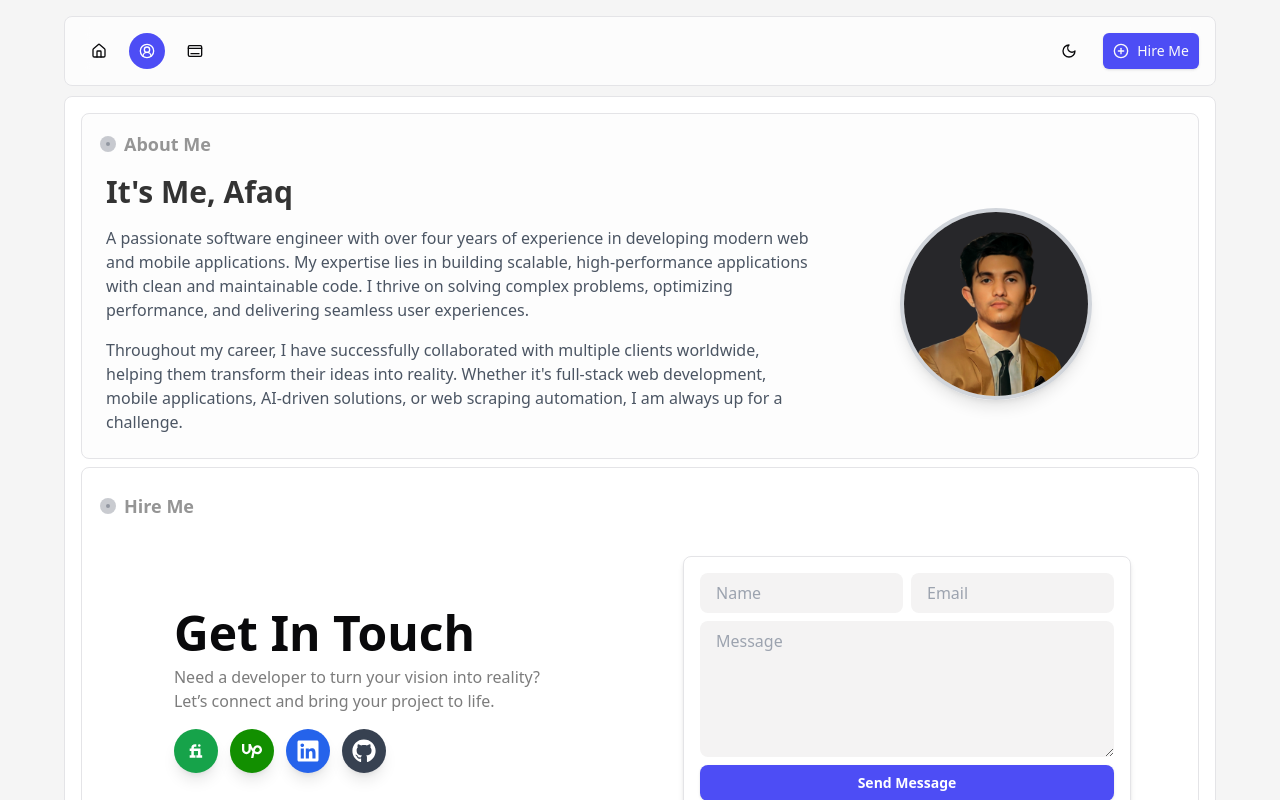
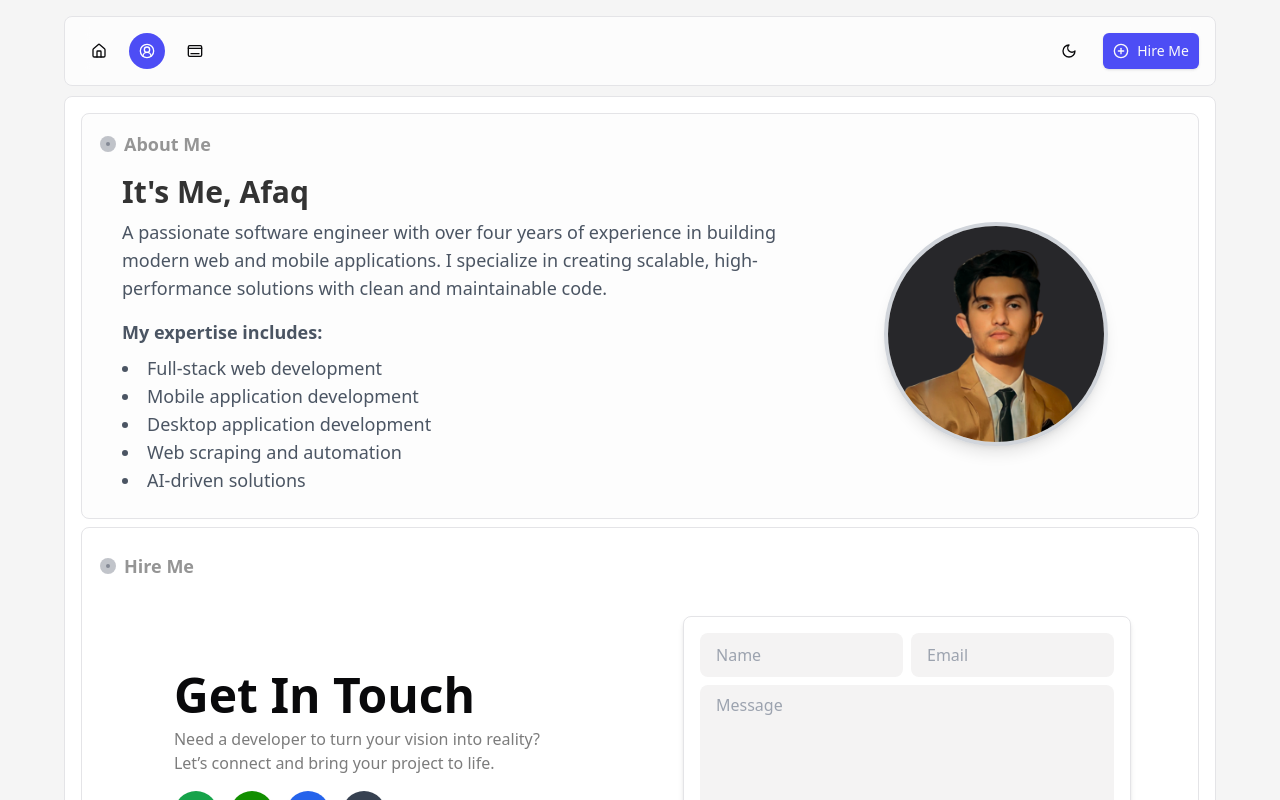
Before and after one commit to mafaqatiq/frontend, a Next.js app: page /profile in a window 1280 px wide. Shown: the top 800 px of the page. Built offline with nearby package versions, Linux system fonts and the light colour scheme.

Commit message:
updated profile page

```diff
--- a/app/(root)/profile/page.tsx
+++ b/app/(root)/profile/page.tsx
@@ -15,22 +15,18 @@ const Profile = () => {
   }
 
   return (
-    <div className="dark:selection:bg-[#212121]  selection:bg-slate-400  mx-auto w-[90%] max-w-6xl mb-2 lg:mt-24 mt-20 lg:px-4 sm:px-4 lg:pt-4 sm:pt-4 lg:pb-2 sm:pb-2 px-1 py-2 dark:border-none border rounded-lg backdrop-blur-md dark:bg-[#242124]/50 bg-white">
+    <div className="dark:selection:bg-[#212121] selection:bg-slate-400 mx-auto w-[90%] max-w-6xl mb-2 lg:mt-24 mt-20 lg:px-4 sm:px-4 lg:pt-4 sm:pt-4 lg:pb-2 sm:pb-2 px-1 py-2 dark:border-none border rounded-lg backdrop-blur-md dark:bg-[#242124]/50 bg-white">
       <motion.div
         ref={ref}
         initial={{ opacity: 0, y: 20 }}
         animate={hasAnimated ? { opacity: 1, y: 0 } : {}}
         transition={{ duration: 0.3, ease: "easeOut" }}
-        className="skills scroll-mt-24 dark:bg-[#2c2c2c] bg-[#FDFDFD] rounded-lg mt-6 mx-2 lg:mx-0 sm:mx-0 sm:mt-14 lg:mt-0 border"
+        className="skills scroll-mt-24 dark:bg-[#2c2c2c] bg-[#FDFDFD] rounded-lg mt-2 mx-2 lg:mx-0 sm:mx-0 sm:mt-0 lg:mt-0 border"
       >
+        {/* About Me Header */}
         <div className="flex justify-between sm:mx-6 sm:py-6 py-2 lg:mx-6 lg:py-4">
-                <div
-                  className="flex items-center px-4 sm:px-0 lg:px-0 py-0"
-                >
-                  <span
-                    className="relative flex justify-center items-center w-0.5 h-0.5 sm:w-1 sm:h-1 lg:w-1 lg:h-1 dark:bg-gray-500 bg-gray-500 rounded-full
-                          lg:mr-2 mr-2 animate-pulse before:content-[''] before:absolute before:w-2 before:h-2 lg:before:w-4 lg:before:h-4 before:rounded-full before:bg-gray-500 before:opacity-50 before:animate-wave"
-                  ></span>
+          <div className="flex items-center px-4 sm:px-0 lg:px-0 py-0">
+            <span className="relative flex justify-center items-center w-0.5 h-0.5 sm:w-1 sm:h-1 lg:w-1 lg:h-1 dark:bg-gray-500 bg-gray-500 rounded-full lg:mr-2 mr-2 animate-pulse before:content-[''] before:absolute before:w-2 before:h-2 lg:before:w-4 lg:before:h-4 before:rounded-full before:bg-gray-500 before:opacity-50 before:animate-wave"></span>
             <span className="lg:ml-1.5 sm:text-base lg:text-lg text-xs font-semibold text-[#959595] dark:text-[#b5b5b5]">
               About Me
             </span>
@@ -40,24 +36,30 @@ const Profile = () => {
         {/* About Me Section */}
         <div className="px-6 pb-6 flex flex-col-reverse lg:flex-row items-center lg:items-center">
           {/* Left Side - Text */}
-          <div className="lg:w-2/3 lg:text-left sm:text-left text-center">
-            <h2 className="text-2xl lg:text-3xl font-bold text-[#333] dark:text-white">
+          <div className="lg:w-2/3 sm:mt-6 lg:text-left sm:text-left mt-4 lg:mt-0 pl-4">
+            <h2 className="text-2xl lg:text-3xl font-bold text-center sm:text-left lg:text-left text-[#333] dark:text-white">
               It&apos;s Me, Afaq
             </h2>
-            <p className="mt-4 text-gray-600 dark:text-gray-300 text-sm lg:text-base">
-              A passionate software engineer with over four years of experience
-              in developing modern web and mobile applications. My expertise
-              lies in building scalable, high-performance applications with
-              clean and maintainable code. I thrive on solving complex problems,
-              optimizing performance, and delivering seamless user experiences.
+            <p className="mt-2 text-gray-600 text-center sm:text-left lg:text-left dark:text-gray-300 text-sm sm:text-lg lg:text-lg">
+              A passionate software engineer with over four years of experience in building modern web and mobile applications. I specialize in creating scalable, high-performance solutions with clean and maintainable code.
             </p>
-            <p className="mt-4 text-gray-600 dark:text-gray-300 text-sm lg:text-base">
-              Throughout my career, I have successfully collaborated with
-              multiple clients worldwide, helping them transform their ideas
-              into reality. Whether it&apos;s full-stack web development, mobile
-              applications, AI-driven solutions, or web scraping automation, I
-              am always up for a challenge.
+            <p className="mt-4 text-gray-600 font-bold dark:text-gray-300 text-center sm:text-left lg:text-left text-sm sm:text-lg lg:text-lg">
+              My expertise includes:
             </p>
+
+            {/* Mobile: Paragraph */}
+            <div className="block sm:hidden mt-2 text-gray-600 dark:text-gray-300 text-sm text-center sm:text-left lg:text-left">
+              Full-stack web development, mobile application development, desktop application development, web scraping and automation, and AI-driven solutions.
+            </div>
+
+            {/* Larger Screens: Bullet Points */}
+            <ul className="hidden sm:block mt-2 text-gray-600 dark:text-gray-300 text-sm sm:text-lg lg:text-lg list-disc list-inside">
+              <li>Full-stack web development</li>
+              <li>Mobile application development</li>
+              <li>Desktop application development</li>
+              <li>Web scraping and automation</li>
+              <li>AI-driven solutions</li>
+            </ul>
           </div>
 
           {/* Right Side - Image */}
@@ -65,17 +67,20 @@ const Profile = () => {
             <Image
               src="/profile.png"
               alt="Afaq's Profile"
-    width={200}
-    height={200}
-    className="w-28 h-28 sm:w-48 sm:h-48 lg:w-48 lg:h-48 rounded-full object-cover shadow-lg border-4 border-gray-300 dark:border-gray-600"
+              width={250}
+              height={250}
+              className="w-32 h-32 sm:w-60 sm:h-60 lg:w-56 lg:h-56 sm:rounded-2xl rounded-full lg:rounded-full object-cover shadow-lg border-4 border-gray-300 dark:border-gray-600"
             />
           </div>
-
         </div>
       </motion.div>
+
+      {/* Hire Me Section */}
       <section className="hire-me scroll-mt-24 dark:bg-[#2c2c2c] bg-white rounded-lg mt-2 pb-0 lg:pb-8 sm:pb-8 mx-2 lg:mx-0 sm:mx-0 sm:mt-2 lg:mt-2 border">
         <HireMeSection />
       </section>
+
+      {/* Footer Section */}
       <section className="dark:bg-[#2c2c2c] bg-white rounded-lg pb-0 mx-2 lg:mx-0 sm:mx-0 sm:mt-2 lg:mt-2">
         <FooterSection />
       </section>
--- a/components/HireMeSection.tsx
+++ b/components/HireMeSection.tsx
@@ -83,14 +83,14 @@ const HireMeSection = () => {
                   <input
                     type="text"
                     placeholder="Name"
-                    className="w-full px-4 py-2 dark:bg-[#2c2c2c] bg-[#f4f3f3] dark:text-white text-black rounded-lg dark:focus:bg-[#222222] focus:bg-[#f7f5f5]   dark:focus:outline-double "
+                    className="w-full px-4 py-2.5 dark:bg-[#2c2c2c] bg-[#f4f3f3] dark:text-white text-black rounded-lg dark:focus:bg-[#222222] focus:bg-[#f7f5f5]   dark:focus:outline-double "
                   />
                 </div>
                 <div className="flex flex-col w-full">
                   <input
                     type="email"
                     placeholder="Email"
-                    className="w-full px-4 py-2 dark:bg-[#2c2c2c] bg-[#f4f3f3] dark:text-white text-black rounded-lg dark:focus:bg-[#222222]   dark:focus:outline-double  "
+                    className="w-full px-4 py-2.5 dark:bg-[#2c2c2c] bg-[#f4f3f3] dark:text-white text-black rounded-lg dark:focus:bg-[#222222]   dark:focus:outline-double  "
                   />
                 </div>
               </div>
--- a/components/ProjectCardsProjectPage.tsx
+++ b/components/ProjectCardsProjectPage.tsx
@@ -154,7 +154,7 @@ const ProjectCard: React.FC<ProjectCardProps> = ({
               <button
                 key={index}
                 disabled
-                className="flex text-xs lg:text-xs sm:text-xs items-center gap-2  dark:border-none  dark:bg-[#484747] text-black border dark:text-white lg:px-3 px-3 mr-1 sm:m-0 lg:m-0 py-2 my-1 rounded-lg transition-all duration-300 dark:hover:bg-[#585858]"
+                className="flex text-xs lg:text-xs sm:text-xs items-center gap-2  dark:border-none hover:bg-[#efeeee]  dark:bg-[#484747] text-black border dark:text-white lg:px-3 px-3 mr-1 sm:m-0 lg:m-0 py-2 my-1 rounded-lg transition-all duration-300 dark:hover:bg-[#585858]"
               >
                 {tech}
               </button>
--- a/components/ProjectsSection.tsx
+++ b/components/ProjectsSection.tsx
@@ -39,7 +39,7 @@ const ProjectsSection = () => {
           >
             <button
               onClick={() => (window.location.href = "/projects")}
-              className="flex text-xs lg:text-sm sm:text-sm items-center gap-2 bg-[#373737] text-white px-3 mx-3 sm:m-0 lg:m-0 py-2 rounded-lg transition-all duration-300 hover:bg-[#484747]"
+              className="flex text-xs lg:text-sm sm:text-sm items-center gap-2 dark:bg-[#373737] bg-[#4D4DF5] hover:bg-[#4D4DF5]/90 text-white px-3 mx-3 sm:m-0 lg:m-0 py-2 rounded-lg transition-all duration-300 dark:hover:bg-[#484747]"
             >
               View All
               <MoveRight className="w-3.5 h-4" />
--- a/components/TestimonialSection.tsx
+++ b/components/TestimonialSection.tsx
@@ -133,7 +133,7 @@ const TestimonialSection = () => {
           <div className="flex items-center justify-center lg:space-x-4 sm:space-x-2">
             <button
               onClick={prevSlide}
-              className="dark:bg-white/10 bg-[#5a5959] text-white hover:bg-[#7b7979] lg:p-3 sm:p-2 hidden lg:block sm:block rounded-full shadow-lg dark:hover:bg-white/20 transition-all"
+              className="dark:bg-white/10 bg-[#4D4DF5] hover:bg-[#4D4DF5]/90 text-white dark:hover:bg-[#7b7979] lg:p-3 sm:p-2 hidden lg:block sm:block rounded-full shadow-lg dark:hover:bg-white/20 transition-all"
             >
               <ChevronLeft size={24} />
             </button>
@@ -180,7 +180,7 @@ const TestimonialSection = () => {
             </div>
             <button
               onClick={nextSlide}
-              className="bg-[#5a5959] text-white hover:bg-[#7b7979]  dark:bg-white/10 lg:p-3 sm:p-2 hidden lg:block sm:block  rounded-full shadow-lg dark:hover:bg-white/20 transition-all"
+              className="  text-white  bg-[#4D4DF5] hover:bg-[#4D4DF5]/90 dark:bg-white/10 lg:p-3 sm:p-2 hidden lg:block sm:block  rounded-full shadow-lg dark:hover:bg-white/20 transition-all"
             >
               <ChevronRight size={24} />
             </button>
```
Lines whose indentation alone changed are shown as unchanged.
